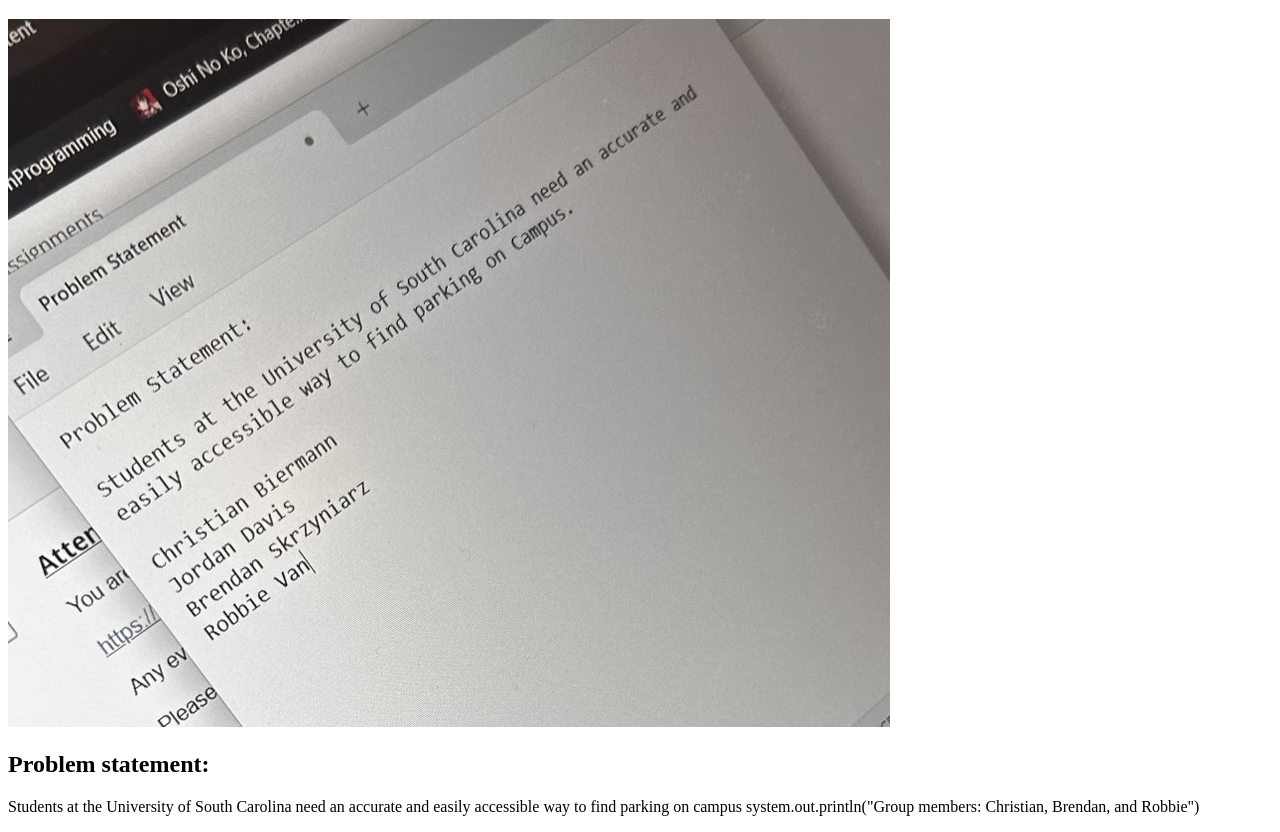
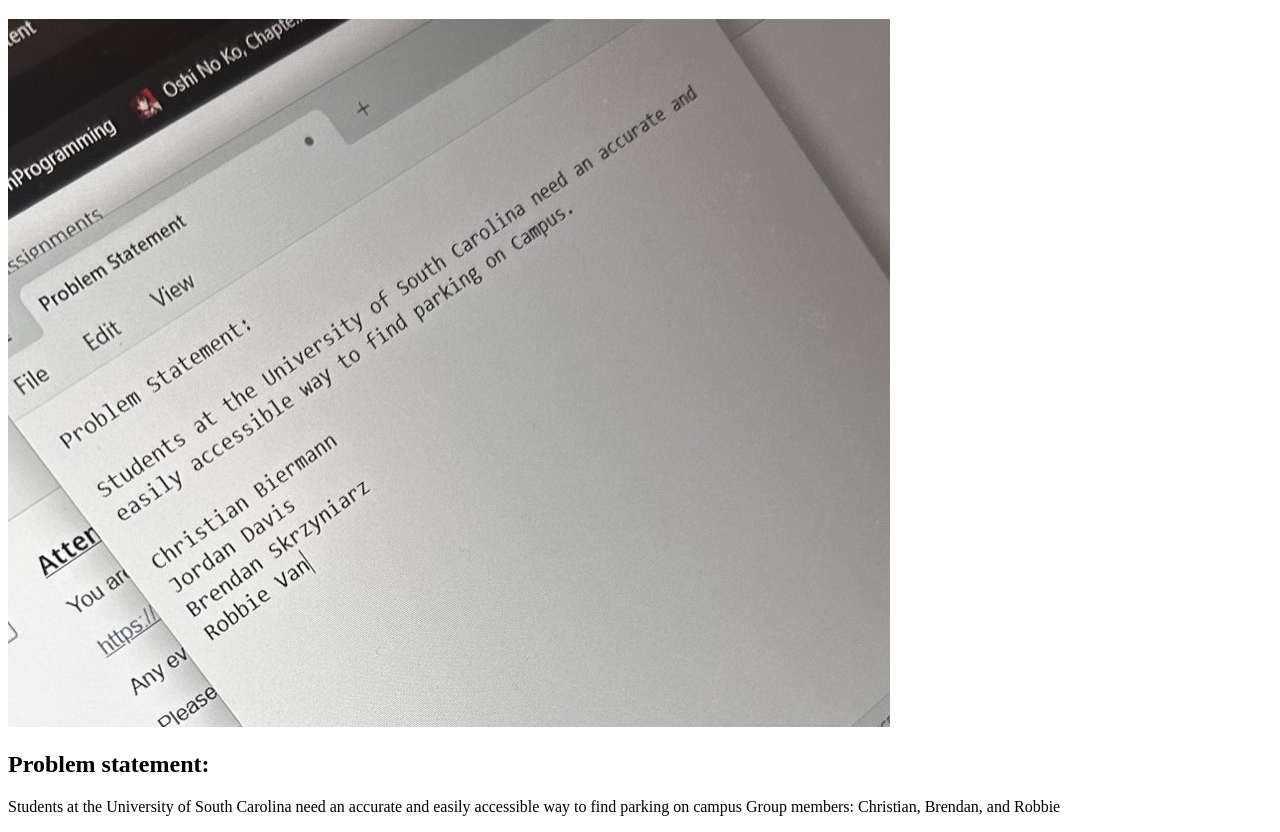
Before and after one commit to JayDavis52/JayDavis52.github.io, a plain HTML site: page index.html in a window 1280 px wide. Shown: the part 61-893 px from the top of the page. Drawn offline with Linux system fonts and the light colour scheme.

Commit message:
Update index.html

```diff
--- a/index.html
+++ b/index.html
@@ -12,7 +12,7 @@
         <p>
           Students at the University of South Carolina need an accurate and easily accessible way to find parking on campus
 
-          system.out.println("Group members: Christian, Brendan, and Robbie")
+          Group members: Christian, Brendan, and Robbie
         </p>
   </body>
 </html>
```
